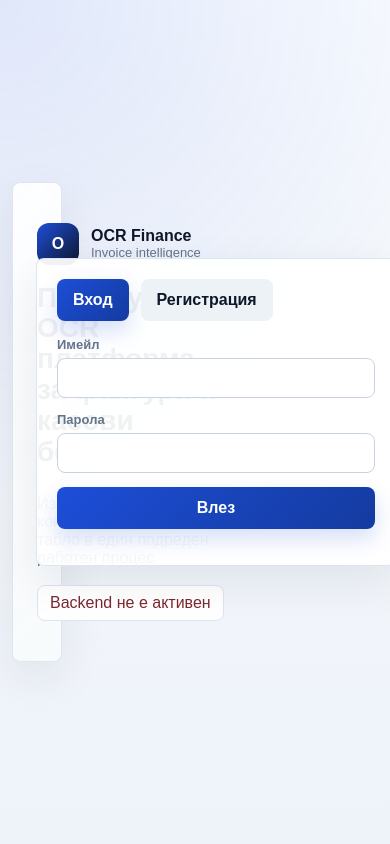
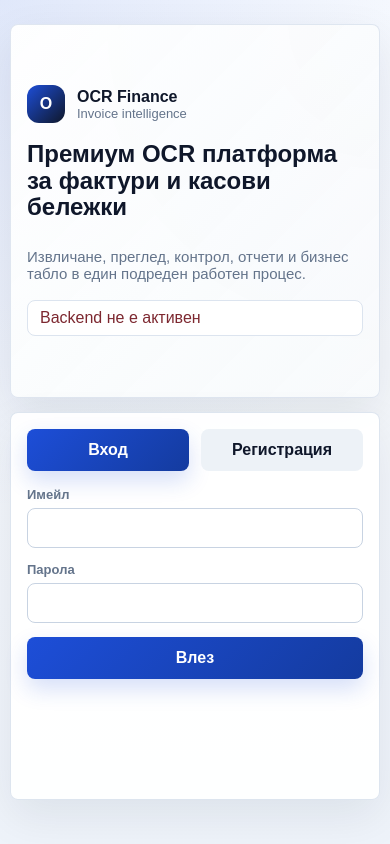
Before and after one commit to Simonaognyanova05/OCR, a React (Create React App) app in the folder frontend/: page / in a window 390 px wide. Built offline with nearby package versions, Linux system fonts and the light colour scheme; no server answers; the HTML template or start-up script is replaced by a standard one.

Commit message:
add responsive design

```diff
--- a/frontend/src/App.css
+++ b/frontend/src/App.css
@@ -19,6 +19,7 @@
 }
 
 body {
+  margin: 0;
   background:
     radial-gradient(circle at top left, rgba(29, 78, 216, 0.12), transparent 32rem),
     linear-gradient(180deg, #fbfdff 0%, var(--bg) 42%, #eef3fa 100%);
@@ -80,6 +81,7 @@ body {
   color: var(--muted);
   text-decoration: none;
   font-weight: 700;
+  white-space: nowrap;
 }
 
 .nav-link:hover {
@@ -114,6 +116,7 @@ body {
 .topbar h1 {
   margin: 0;
   font-size: 24px;
+  overflow-wrap: anywhere;
 }
 
 .topbar-actions {
@@ -121,9 +124,11 @@ body {
   align-items: center;
   justify-content: flex-end;
   gap: 12px;
+  min-width: 0;
 }
 
 .user-chip {
+  min-width: 0;
   border: 1px solid var(--line);
   border-radius: 8px;
   padding: 8px 12px;
@@ -133,6 +138,8 @@ body {
 .user-chip strong,
 .user-chip span {
   display: block;
+  overflow: hidden;
+  text-overflow: ellipsis;
 }
 
 .user-chip span {
@@ -220,10 +227,9 @@ body {
 
 .workspace {
   display: grid;
-  grid-template-columns: minmax(360px, 430px) minmax(720px, 1fr);
+  grid-template-columns: minmax(320px, 430px) minmax(0, 1fr);
   gap: 20px;
   align-items: start;
-  overflow-x: auto;
   padding-bottom: 4px;
 }
 
@@ -296,7 +302,7 @@ body {
 }
 
 .compact-field {
-  min-width: 180px;
+  min-width: min(180px, 100%);
 }
 
 .dashboard-metrics {
@@ -390,6 +396,7 @@ body {
   padding: 12px 14px;
   text-align: left;
   vertical-align: top;
+  overflow-wrap: anywhere;
 }
 
 .documents-table th {
@@ -423,6 +430,11 @@ body {
 .auth-tabs {
   justify-content: flex-start;
   margin-bottom: 16px;
+  flex-wrap: wrap;
+}
+
+.auth-tabs button {
+  flex: 1 1 140px;
 }
 
 .auth-panel .edit-form {
@@ -537,6 +549,7 @@ button {
   box-shadow: 0 10px 22px rgba(29, 78, 216, 0.18);
   cursor: pointer;
   font-weight: 800;
+  max-width: 100%;
 }
 
 button:hover:not(:disabled) {
@@ -640,7 +653,7 @@ button:disabled {
 }
 
 .fields-panel .actions button {
-  min-width: 180px;
+  min-width: min(180px, 100%);
 }
 
 details {
@@ -683,9 +696,29 @@ pre {
   .topbar,
   .topbar-actions,
   .panel-heading,
-  .review-layout,
+  .review-layout {
+    display: grid;
+  }
+
   .login-page {
-    display: grid;
+    grid-template-columns: 1fr;
+    align-items: stretch;
+  }
+
+  .login-page .auth-panel {
+    width: min(460px, 100%);
+    justify-self: center;
+  }
+
+  .topbar-actions,
+  .panel-tools {
+    justify-content: stretch;
+  }
+
+  .status,
+  .user-chip,
+  .topbar-actions button {
+    width: 100%;
   }
 
   .workspace {
@@ -736,4 +769,182 @@ pre {
   .login-hero h1 {
     font-size: 28px;
   }
+
+  .page-hero,
+  .login-hero,
+  .upload-panel,
+  .result-panel,
+  .auth-panel,
+  .company-panel,
+  .account-bar,
+  .dashboard-panel,
+  .documents-panel {
+    padding: 16px;
+  }
+
+  .document-preview img,
+  .document-preview iframe {
+    height: min(64vh, 560px);
+  }
 }
+
+@media (max-width: 640px) {
+  .sidebar {
+    padding: 16px;
+  }
+
+  .brand-mark {
+    width: 38px;
+    height: 38px;
+  }
+
+  .main-nav {
+    margin-top: 16px;
+    gap: 6px;
+    padding-bottom: 4px;
+  }
+
+  .nav-link {
+    padding: 10px 12px;
+    font-size: 14px;
+  }
+
+  .topbar {
+    padding: 14px 16px;
+  }
+
+  .topbar h1 {
+    font-size: 20px;
+  }
+
+  .page-content {
+    width: min(100% - 20px, 100%);
+    padding: 20px 0 32px;
+  }
+
+  .page-hero h2,
+  .login-hero h1 {
+    font-size: 24px;
+  }
+
+  .page-hero p,
+  .login-hero p {
+    font-size: 15px;
+  }
+
+  .login-page {
+    width: min(100% - 20px, 100%);
+    padding: 24px 0;
+    gap: 14px;
+  }
+
+  .login-hero {
+    min-height: auto;
+  }
+
+  .login-page .auth-panel {
+    width: 100%;
+  }
+
+  .panel-heading,
+  .account-bar,
+  .file-meta {
+    grid-template-columns: 1fr;
+  }
+
+  .panel-tools,
+  .actions {
+    width: 100%;
+  }
+
+  .panel-tools button,
+  .actions button {
+    width: 100%;
+  }
+
+  .dashboard-metrics strong {
+    font-size: 22px;
+  }
+
+  .breakdown-list li {
+    display: grid;
+  }
+
+  .table-wrap {
+    border: 0;
+    overflow: visible;
+  }
+
+  .documents-table,
+  .documents-table thead,
+  .documents-table tbody,
+  .documents-table tr,
+  .documents-table th,
+  .documents-table td {
+    display: block;
+  }
+
+  .documents-table {
+    min-width: 0;
+  }
+
+  .documents-table thead {
+    display: none;
+  }
+
+  .documents-table tbody {
+    display: grid;
+    gap: 12px;
+  }
+
+  .documents-table tr {
+    border: 1px solid var(--line);
+    border-radius: 8px;
+    overflow: hidden;
+    background: #fff;
+  }
+
+  .documents-table td {
+    display: grid;
+    grid-template-columns: 110px minmax(0, 1fr);
+    gap: 10px;
+    border-bottom: 1px solid #e4e9f2;
+    padding: 10px 12px;
+  }
+
+  .documents-table td:last-child {
+    border-bottom: 0;
+  }
+
+  .documents-table td::before {
+    color: var(--muted);
+    font-size: 12px;
+    font-weight: 800;
+    text-transform: uppercase;
+  }
+
+  .documents-table td:nth-child(1)::before { content: "Дата"; }
+  .documents-table td:nth-child(2)::before { content: "Тип"; }
+  .documents-table td:nth-child(3)::before { content: "Доставчик"; }
+  .documents-table td:nth-child(4)::before { content: "Получател"; }
+  .documents-table td:nth-child(5)::before { content: "Сума"; }
+  .documents-table td:nth-child(6)::before { content: "ДДС"; }
+  .documents-table td:nth-child(7)::before { content: "Статус"; }
+  .documents-table td:nth-child(8)::before { content: "Категория"; }
+
+  .empty-cell {
+    display: block;
+    text-align: left;
+  }
+}
+
+@media (max-width: 420px) {
+  .documents-table td {
+    grid-template-columns: 1fr;
+    gap: 4px;
+  }
+
+  pre {
+    font-size: 12px;
+  }
+}
```
